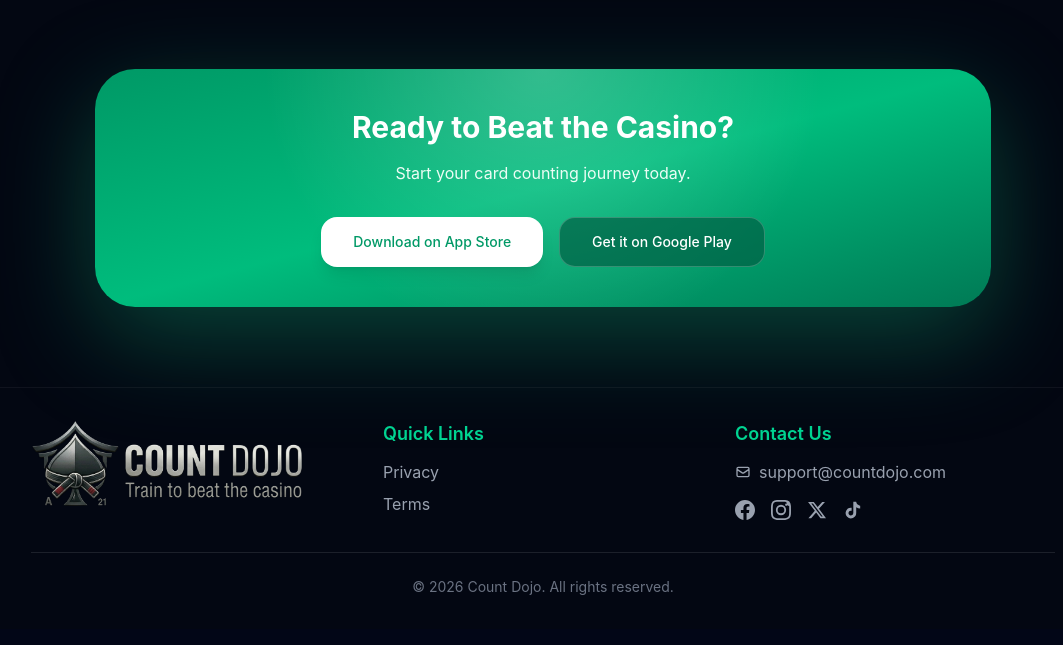
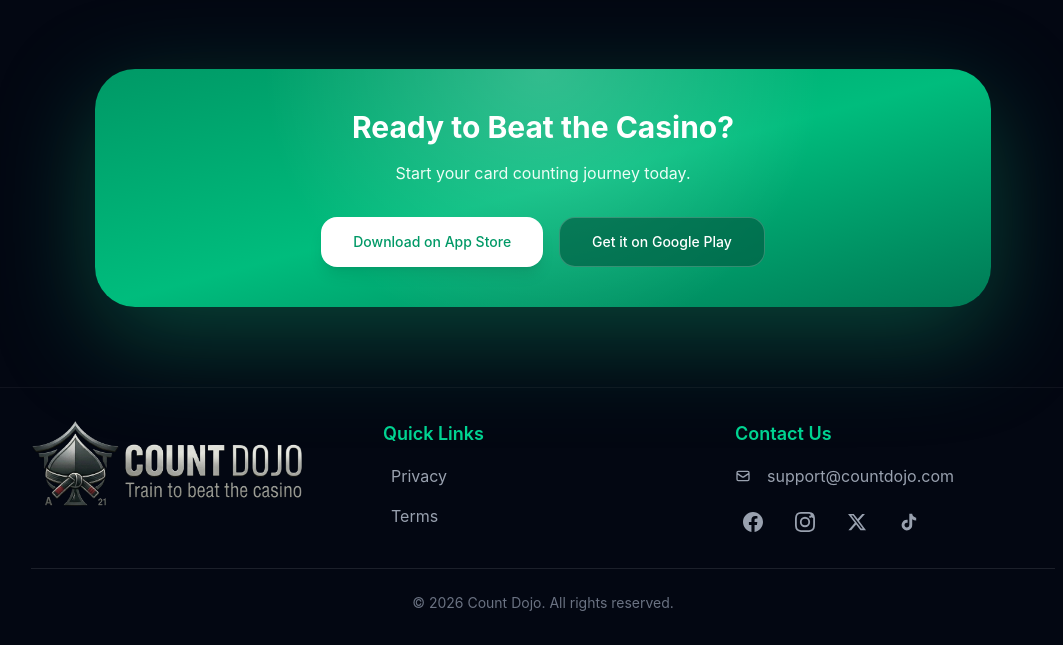
Before and after one commit to TimMarder/countdojo-web, a Next.js app: page / in a window 1280 px wide. Shown: the part 3831-4476 px from the top of the page, without its empty margins (97-1160 px from the left). Built offline with nearby package versions, Linux system fonts and the light colour scheme.

Commit message:
Fix footer link hover - remove negative margins causing glitchy behavior

```diff
--- a/src/app/globals.css
+++ b/src/app/globals.css
@@ -355,8 +355,9 @@
 
 /* ===== Footer Links ===== */
 footer .nav-link {
-  padding: 2px 4px;
-  margin: -2px -4px;
+  display: inline-block;
+  padding: 4px 8px;
+  border-radius: 4px;
 }
 
 /* ===== Utilities ===== */
```
